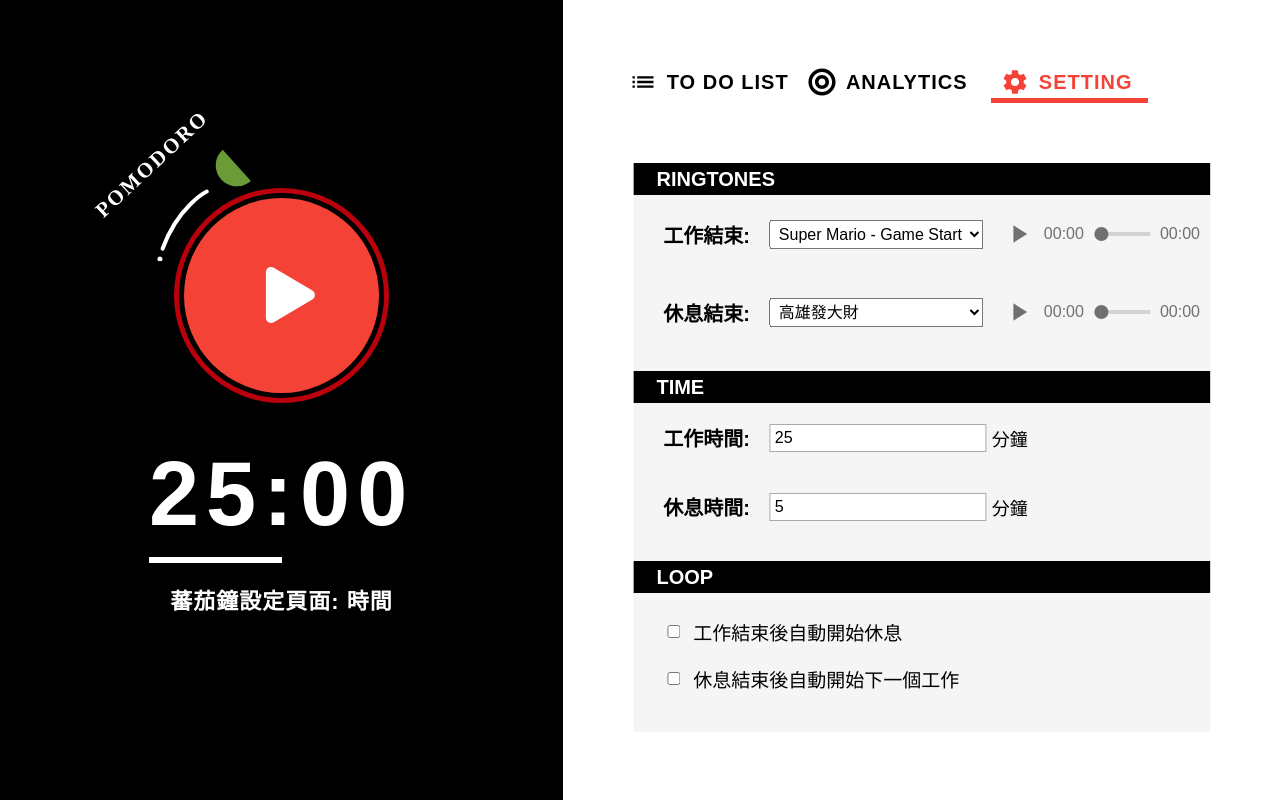
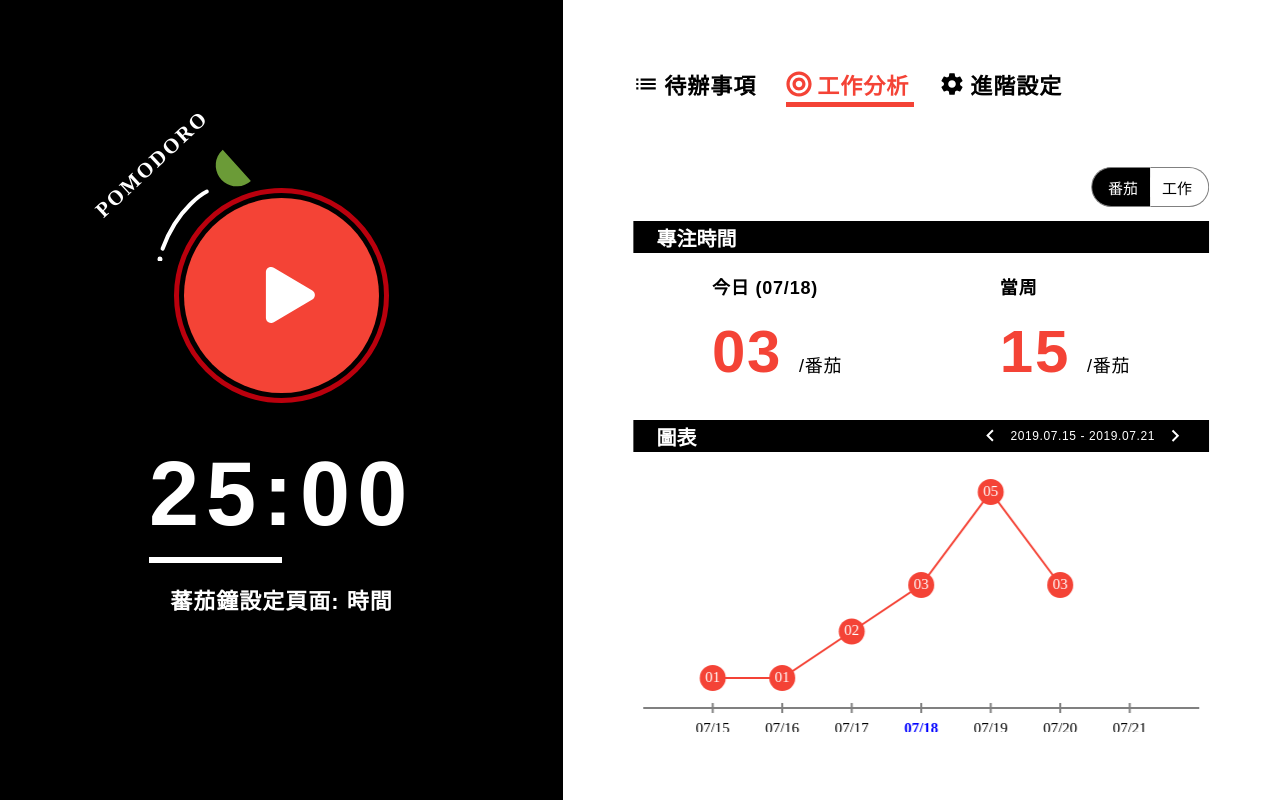
Before and after one commit to cxc421/f2e2019_01_pomodoro, a React (Create React App) app: page / in a window 1280 px wide. Built offline with nearby package versions, Linux system fonts and the light colour scheme; a web font is replaced by a local one.

Commit message:
Fix date time & To chanese version

```diff
--- a/src/App.tsx
+++ b/src/App.tsx
@@ -49,17 +49,17 @@ const App: React.FC = () => {
 
   const pages = [
     {
-      tabText: 'TO DO LIST',
+      tabText: '待辦事項',
       TabIcon: MdList,
       Page: TodoPage
     },
     {
-      tabText: 'ANALYTICS',
+      tabText: '工作分析',
       TabIcon: FaBullseye,
       Page: AnalyticPage
     },
     {
-      tabText: 'SETTING',
+      tabText: '進階設定',
       TabIcon: MdSettings,
       Page: SettingPage
     }
--- a/src/components/AddMissionInput.tsx
+++ b/src/components/AddMissionInput.tsx
@@ -80,7 +80,7 @@ const AddMissionInput: React.FC = () => {
 
   return (
     <Container onSubmit={onSubmit}>
-      <Input placeholder="ADD NEW MISSION…" ref={inputRef} />
+      <Input placeholder="新增工作…" ref={inputRef} />
       <ApplyBtn onClick={onSubmit}>
         <MdAdd />
       </ApplyBtn>
--- a/src/components/SelectWeek.tsx
+++ b/src/components/SelectWeek.tsx
@@ -55,6 +55,9 @@ const SelectWeek: React.FC<SelectWeekProps> = ({
   toNextWeek,
   disableToNextWeekBtn = false
 }) => {
+  console.log(dateToStr(dt, 'yyyy.mm.dd'));
+  console.log(dateToStr(getWeekStartDate(dt), 'yyyy.mm.dd'));
+
   const startDateText = dateToStr(getWeekStartDate(dt), 'yyyy.mm.dd');
   const endDateText = dateToStr(getWeekEndDate(dt), 'yyyy.mm.dd');
 
--- a/src/components/SlideTabLayout/SlideTabLayout.tsx
+++ b/src/components/SlideTabLayout/SlideTabLayout.tsx
@@ -4,6 +4,7 @@ import { IconType } from 'react-icons';
 import Tab from './Tab';
 
 const horizontalPadding = 10;
+const transitionDuration = '500ms';
 
 interface Animating {
   animating: boolean;
@@ -22,7 +23,7 @@ const blinkAnimate = keyframes`
 `;
 
 const blinkAnimateStyle = _css`
-  animation: ${blinkAnimate} 0.5s ease-in-out 0s 1 both;
+  animation: ${blinkAnimate} ${transitionDuration} ease-in-out 0s 1 both;
 `;
 
 const Container = styled.div`
@@ -49,7 +50,7 @@ const PageWrapper = styled.div<Animating>`
   margin-left: ${horizontalPadding}px;
   height: 100%;
   flex-shrink: 0;
-  transition: transform 0.5s ease-in-out;
+  transition: transform ${transitionDuration} ease-in-out;
   ${props => (props.animating ? blinkAnimateStyle : '')}
 `;
 
@@ -66,7 +67,7 @@ const MenuArea = styled.div`
 const TabBottom = styled.div`
   height: 5px;
   background: #f44336;
-  transition: transform 0.5s ease-in-out;
+  transition: transform ${transitionDuration} ease-in-out;
   transform: translateX(0);
   position: absolute;
   bottom: 0;
@@ -84,9 +85,9 @@ interface SlideTabLayoutProps {
 }
 
 const SlideTabLayout: React.FC<SlideTabLayoutProps> = ({ pages }) => {
-  const tabSize = 157;
-  const tabMargin = 22;
-  const [tabIndex, setTabIndex] = useState(2);
+  const tabSize = 128;
+  const tabMargin = 25;
+  const [tabIndex, setTabIndex] = useState(1);
   const [animating, setAnimating] = useState(false);
 
   const tabBottomStyle: React.CSSProperties = {
--- a/src/components/SlideTabLayout/Tab.tsx
+++ b/src/components/SlideTabLayout/Tab.tsx
@@ -11,11 +11,11 @@ const Container = styled.div<HaveWidth>`
   /* background: blueviolet; */
   display: inline-flex;
   color: ${props => (props.isSelect ? '#F44336' : 'black')};
-  font-size: 20px;
+  font-size: 22px;
   font-weight: bold;
   align-items: center;
   width: ${props => props.width}px;
-  justify-content: center;
+  /* justify-content: center; */
   padding-bottom: 7px;
   cursor: pointer;
   margin-right: ${props => props.margin}px;
@@ -27,12 +27,12 @@ const Container = styled.div<HaveWidth>`
     transition-duration: 0.3s;
     color: ${props => (props.isSelect ? '#F44336' : 'rgba(0,0,0,0.5)')};
   }
-  transform: translateX(-3px); /* fix */
+  /* transform: translateX(-3px); fix */
 `;
 
 const IconWrapper = styled.div`
-  margin-right: 10px;
-  font-size: 28px;
+  margin-right: 5px;
+  font-size: 26px;
   display: flex;
   align-items: center;
 `;
--- a/src/helpers/date.ts
+++ b/src/helpers/date.ts
@@ -13,13 +13,15 @@ export function isSameDay(dt1: Date, dt2: Date): boolean {
 
 export function getWeekStartDate(dt: Date): Date {
   dt = new Date(dt.getTime()); // clone
-  const diff = dt.getDate() - dt.getDay() + 1;
+  const day = dt.getDay();
+  const diff = dt.getDate() - (day > 0 ? day : 7) + 1;
   return new Date(dt.setDate(diff));
 }
 
 export function getWeekEndDate(dt: Date): Date {
   dt = new Date(dt.getTime()); // clone
-  const diff = dt.getDate() - dt.getDay() + 7;
+  const day = dt.getDay();
+  const diff = dt.getDate() - (day > 0 ? day : 7) + 7;
   return new Date(dt.setDate(diff));
 }
 
--- a/src/pages/AnalyticsPage.tsx
+++ b/src/pages/AnalyticsPage.tsx
@@ -47,7 +47,7 @@ const AnalyticsPage = () => {
   const [tab, setTab] = useState(AnalyticTab.TOMATO);
   const [weekDate, setWeekDate] = useState(new Date());
   const isTomatoTab = tab === AnalyticTab.TOMATO;
-  const unit = isTomatoTab ? 'TOMATO' : 'MISSION';
+  const unit = isTomatoTab ? '番茄' : '工作';
   const disableToNextWeekBtn = isSameDay(
     getWeekStartDate(today),
     getWeekStartDate(weekDate)
@@ -141,21 +141,21 @@ const AnalyticsPage = () => {
               selected={isTomatoTab}
               onClick={() => setTab(AnalyticTab.TOMATO)}
             >
-              TOMATO
+              番茄
             </GroupBtn>
             <GroupBtn
               selected={!isTomatoTab}
               onClick={() => setTab(AnalyticTab.MISSION)}
             >
-              MISSION
+              工作
             </GroupBtn>
           </GroupBtnWrapper>
         </BtnArea>
-        <PanelTableLayout headText="FOCUS TIME" style={{ marginBottom: 14 }}>
+        <PanelTableLayout headText="專注時間" style={{ marginBottom: 14 }}>
           <FocusTimeArea>
             <div>
               <Highlight
-                title={`TODAY (${dateToStr(today, 'mm/dd')})`}
+                title={`今日 (${dateToStr(today, 'mm/dd')})`}
                 value={
                   isTomatoTab ? getTomatoesOfDay(today) : getMissionOfDay(today)
                 }
@@ -166,14 +166,14 @@ const AnalyticsPage = () => {
             </div>
             <div>
               <Highlight
-                title="WEEK"
+                title="當周"
                 value={isTomatoTab ? getTomatoesOfWeek() : getMissionsOfWeek()}
                 unit={unit}
               />
             </div>
           </FocusTimeArea>
         </PanelTableLayout>
-        <PanelTableLayout headText="CHART" titleRightElm={chartTableHeadElm}>
+        <PanelTableLayout headText="圖表" titleRightElm={chartTableHeadElm}>
           <LineChart pointList={computeWeekPointList()} />
         </PanelTableLayout>
       </PerfectScrollbar>
--- a/src/pages/SettingPage.tsx
+++ b/src/pages/SettingPage.tsx
@@ -11,18 +11,26 @@ const Container = styled.div`
   width: 100%;
   height: 100%;
   overflow: hidden;
-  background: whitesmoke;
+  /* background: whitesmoke; */
 `;
 
 const Row = styled.div`
   position: relative;
-  padding: 20px 0 20px 30px;
+  padding: 20px 20px 20px 20px;
   display: flex;
   align-items: center;
+
+  &:first-child {
+    margin-top: 5px;
+  }
+
+  &:last-child {
+    margin-top: -20px;
+  }
 `;
 
 const Title = styled.div`
-  font-size: 20px;
+  font-size: 19px;
   font-weight: bold;
 `;
 
@@ -96,10 +104,14 @@ const SettingPage = () => {
     setTotalTime(TaskStatus.Rest, newMinute * 60000);
   }
 
+  const loopPanelStyle: React.CSSProperties = Object.assign({}, panelStyle, {
+    display: 'none'
+  });
+
   return (
     <Container>
       <PerfectScrollbar>
-        <PanelTableLayout headText="RINGTONES">
+        <PanelTableLayout headText="鈴聲">
           <Row>
             <Title>工作結束:</Title>
             <Select value={soundWorkIndex} onChange={onWorkSoundChange}>
@@ -115,7 +127,7 @@ const SettingPage = () => {
             <AudioPlayer src={restSrc} />
           </Row>
         </PanelTableLayout>
-        <PanelTableLayout headText="TIME" style={panelStyle}>
+        <PanelTableLayout headText="時間" style={panelStyle}>
           <Row>
             <Title>工作時間:</Title>
             <NumberInput value={timeWorkMin} onChange={onWorkTimeChange} />
@@ -127,7 +139,7 @@ const SettingPage = () => {
             <InputeUnit>分鐘</InputeUnit>
           </Row>
         </PanelTableLayout>
-        <PanelTableLayout headText="LOOP" style={panelStyle}>
+        <PanelTableLayout headText="LOOP" style={loopPanelStyle}>
           <Row style={{ marginTop: 5 }}>
             <input type="checkbox" id="auto-rest-cbx" />
             <Paragaph>工作結束後自動開始休息</Paragaph>
--- a/src/pages/TodoPage.tsx
+++ b/src/pages/TodoPage.tsx
@@ -57,7 +57,7 @@ const TodoPage = () => {
       <PerfectScrollbar>
         <AddMissionInput />
         <PanelTableLayout
-          headText="TO-DO"
+          headText="未完成"
           collapsible={true}
           style={todoTableStyle}
         >
@@ -69,7 +69,7 @@ const TodoPage = () => {
           />
         </PanelTableLayout>
         <PanelTableLayout
-          headText="DONE"
+          headText="已完成"
           collapsible={true}
           style={doneTableStyle}
         >
```
